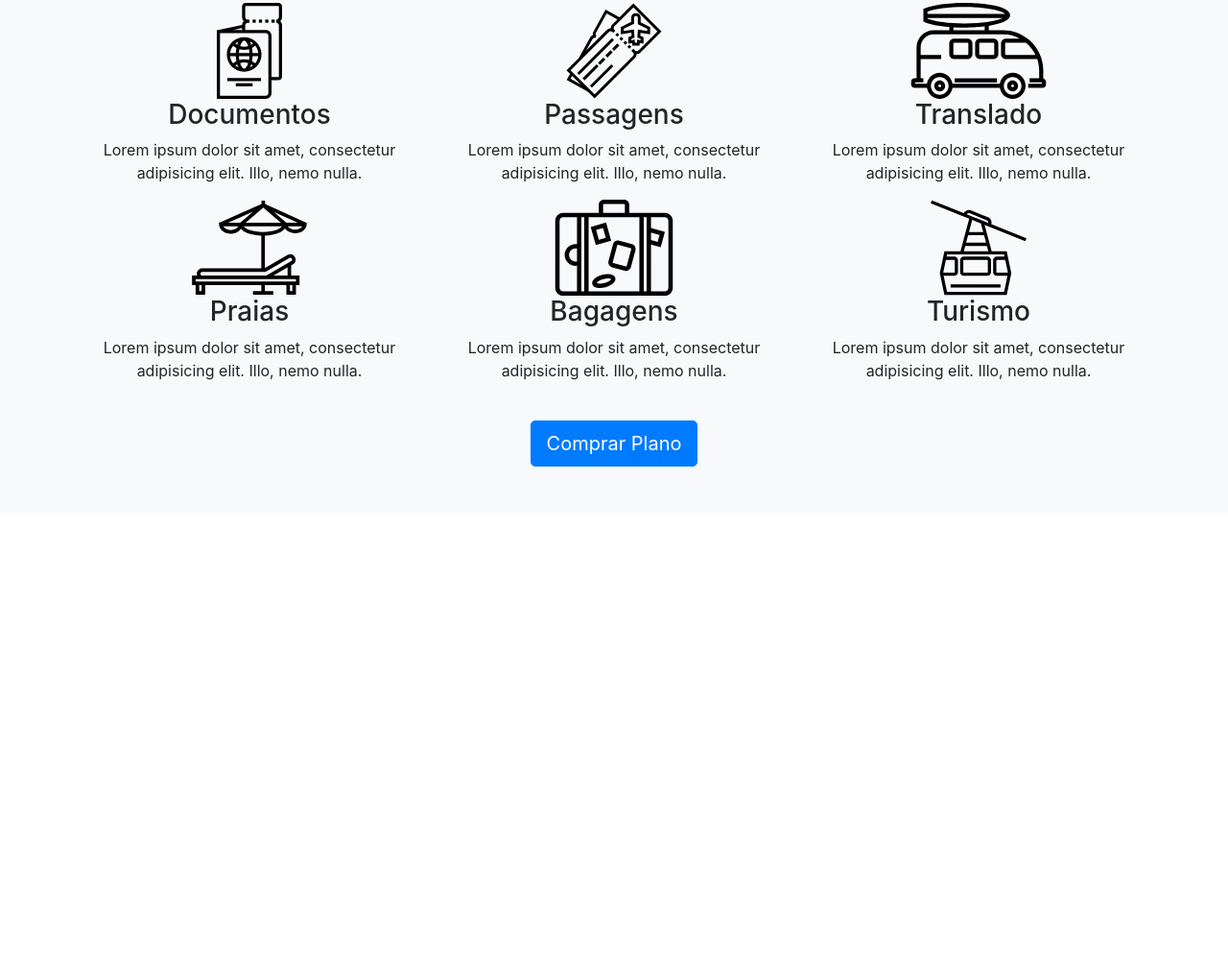
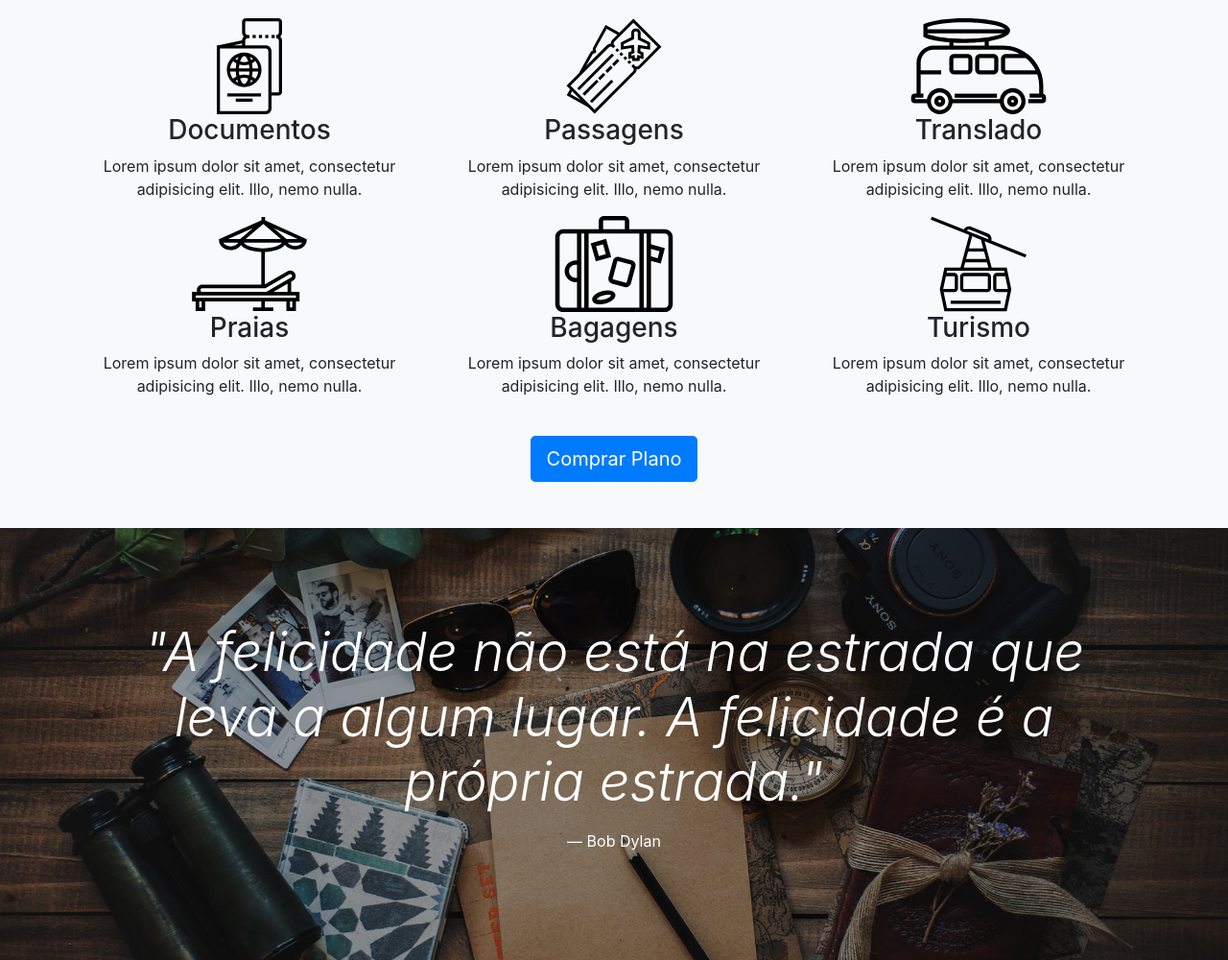
Before and after one commit to BHzdev/caravan, a plain HTML site: page index.html in a window 1280 px wide. Shown: the part 792-1792 px from the top of the page at 96% size. Before the commit the page ends 1326 px from the top, so only its background shows below. Drawn offline with Linux system fonts and the light colour scheme.

Commit message:
feat: add blockquote section and fixed nav in top

```diff
--- a/css/style.css
+++ b/css/style.css
@@ -1,3 +1,12 @@
+body {
+  padding-top: 75px;
+}
+
 .box-shadow {
   box-shadow: 0 2px 4px 0 rgba(0, 0, 0, 0.05), 0 4px 8px 0 rgba(0, 0, 0, 0.05);
 }
+
+#home-quote {
+  background: url('../img/bg-quote.jpg') center center;
+  background-size: cover;
+}
--- a/index.html
+++ b/index.html
@@ -11,7 +11,7 @@
 </head>
 
 <body>
-  <nav class="navbar navbar-expand-lg navbar-light bg-light">
+  <nav class="navbar navbar-expand-md navbar-light bg-light fixed-top py-3 box-shadow">
     <a href="index.html" class="navbar-brand">
       <img src="img/caravan.svg" alt="Caravan">
     </a>
@@ -164,6 +164,13 @@
     </div>
   </section>
 
+  <section id="home-quote" class="p-md-5">
+    <blockquote class="blockquote text-center text-white p-md-5 p-3">
+      <p class="display-4"><em>"A felicidade não está na estrada que leva a algum lugar. A felicidade é a própria estrada."</em></p>
+      <footer class="blockquote-footer text-white">Bob Dylan</footer>
+    </blockquote>
+  </section>
+
   <script type="text/javascript" src="js/jquery-3.2.1.slim.min.js"></script>
   <script type="text/javascript" src="js/popper.min.js"></script>
   <script type="text/javascript" src="js/bootstrap.js"></script>
```
